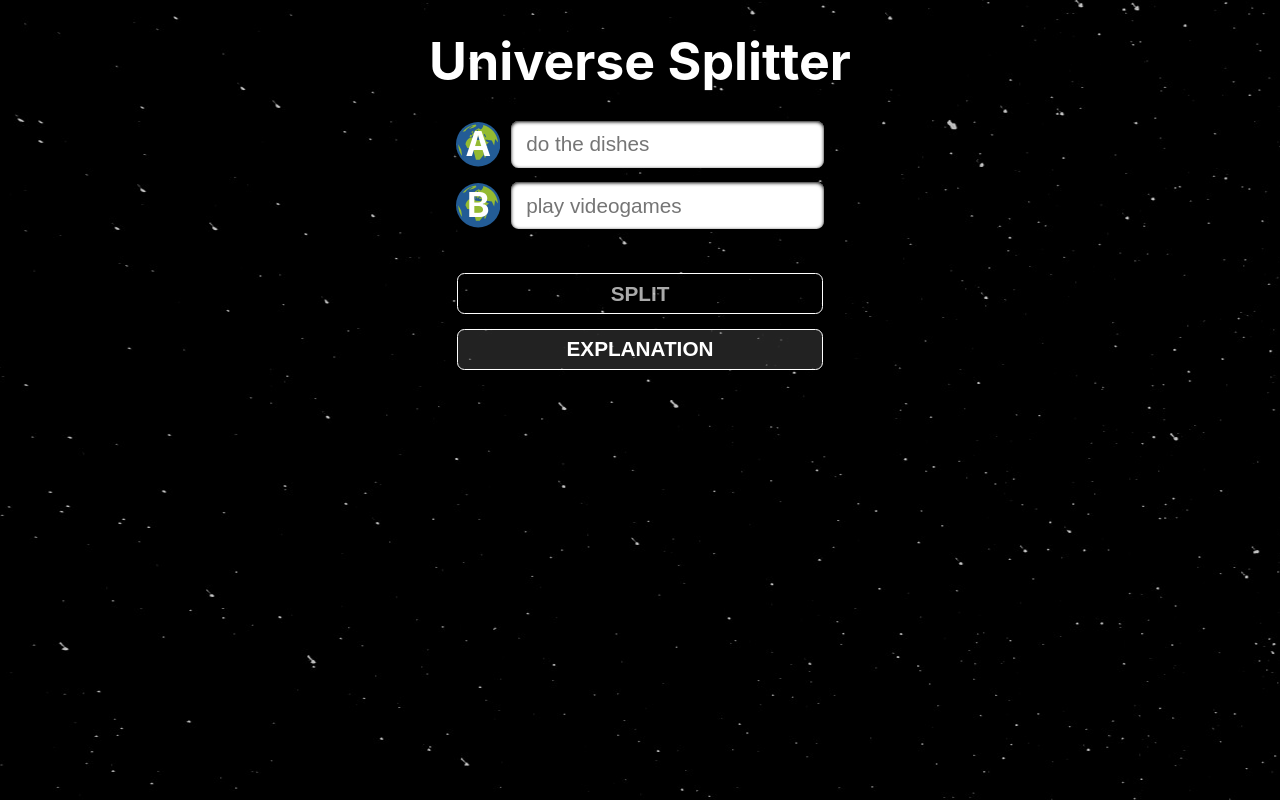
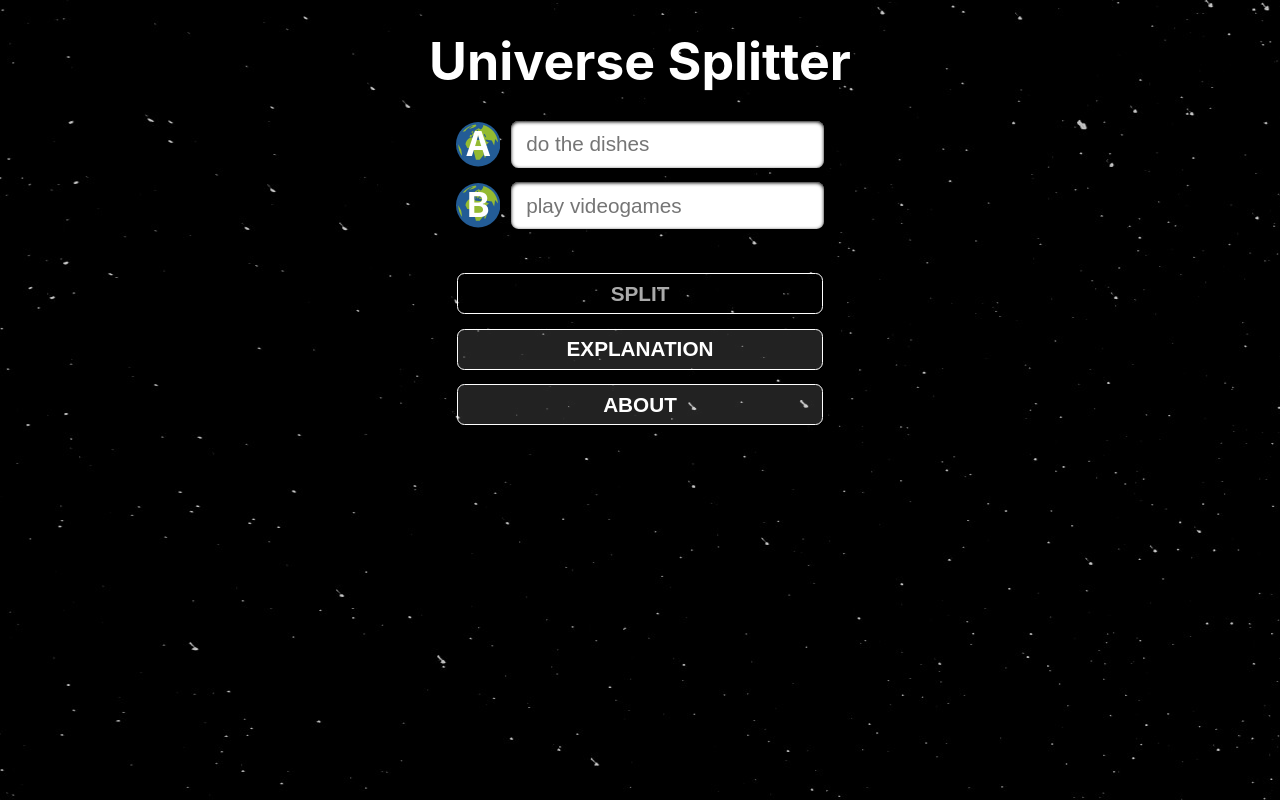
Before and after one commit to travisk-codes/world-splitter, a React (Create React App) app: page / in a window 1280 px wide. Both pictures are taken after a click on the button "CONTINUE". Built offline with nearby package versions, Linux system fonts and the light colour scheme.

Commit message:
Add About Me page

```diff
--- a/src/App.css
+++ b/src/App.css
@@ -3,7 +3,7 @@
 		background-position: 0 0;
 	}
 	to {
-		background-position: 100% 0;
+		background-position: 1000px 0;
 	}
 }
 
@@ -22,6 +22,7 @@ html {
 	background-image: url('space2.jpg');
 	z-index: -1;
 	animation: oscillate 100s linear infinite alternate;
+	background-repeat: repeat;
 }
 
 body {
@@ -147,10 +148,18 @@ h2 {
 	font-weight: bold;
 }
 
-button#about {
+button#explanation {
 	margin: 0;
 	border: 1px solid white;
 	color: white;
+}
+
+button#about {
+	margin: 1rem 0;
+}
+
+#buttons {
+	width: 24.75rem;
 }
 
 @media (min-width: 768px) {
--- a/src/App.js
+++ b/src/App.js
@@ -6,6 +6,7 @@ function App() {
 		? false
 		: true
 	const [isSplashVisible, setIsSplashVisible] = useState(splashState)
+	const [isAboutVisible, setIsAboutVisible] = useState(false)
 	const [options, setOptions] = useState({})
 	const [isLoading, setIsLoading] = useState(false)
 	const [delay, setDelay] = useState(0)
@@ -116,8 +117,32 @@ function App() {
 		)
 	}
 
+	const renderAboutPage = () => {
+		if (!isAboutVisible) return
+		return (
+			<div id='splash'>
+				World Splitter is made by Travis Kohlbeck. You can donate to their{' '}
+				<a href='https://www.patreon.com/travisk_creates'>Patreon</a> or if you
+				are looking to hire, check out their{' '}
+				<a href='https://hire.travisk.info'>portfolio</a>. The source code can
+				be found on{' '}
+				<a href='https://github.com/travisk-codes/world-splitter'>GitHub</a>.
+				Thanks for visiting! ❤️
+				<div id='splash-button'>
+					<button
+						onClick={() => {
+							setIsAboutVisible(false)
+						}}
+					>
+						BACK
+					</button>
+				</div>
+			</div>
+		)
+	}
+
 	const renderInputs = () => {
-		if (isSplashVisible) return null
+		if (isSplashVisible || isAboutVisible) return null
 		return (
 			<form onSubmit={fetchrandomBoolean}>
 				<label>
@@ -211,13 +236,20 @@ function App() {
 		<div className='app'>
 			<h1>Universe Splitter</h1>
 			{renderSplashPage()}
+			{renderAboutPage()}
 			{renderInputs()}
 			{renderResult()}
 
-			{isSplashVisible ? null : (
-				<button id='about' onClick={() => setIsSplashVisible(true)}>
-					EXPLANATION
-				</button>
+			{isSplashVisible || isAboutVisible ? null : (
+				<div id='buttons'>
+					<button id='explanation' onClick={() => setIsSplashVisible(true)}>
+						EXPLANATION
+					</button>
+
+					<button id='about' onClick={() => setIsAboutVisible(true)}>
+						ABOUT
+					</button>
+				</div>
 			)}
 
 			<div id='background' />
```
